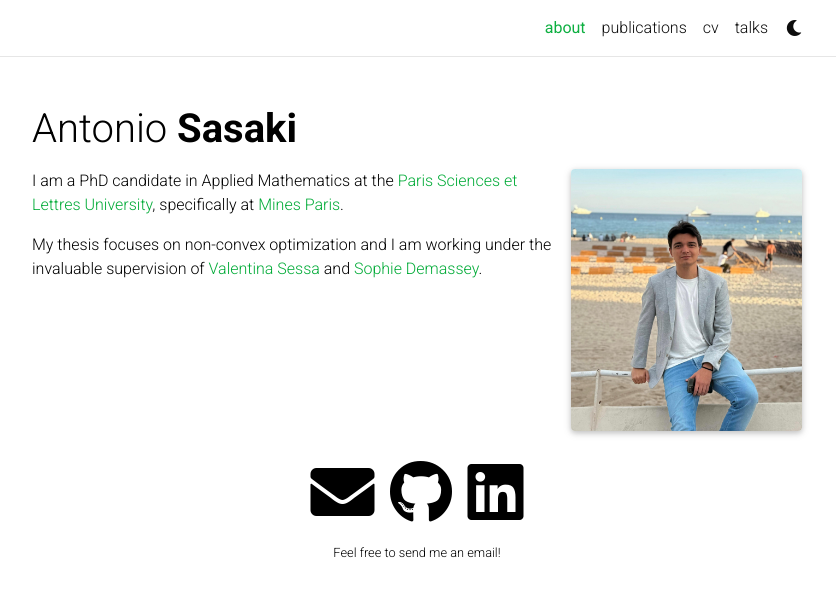
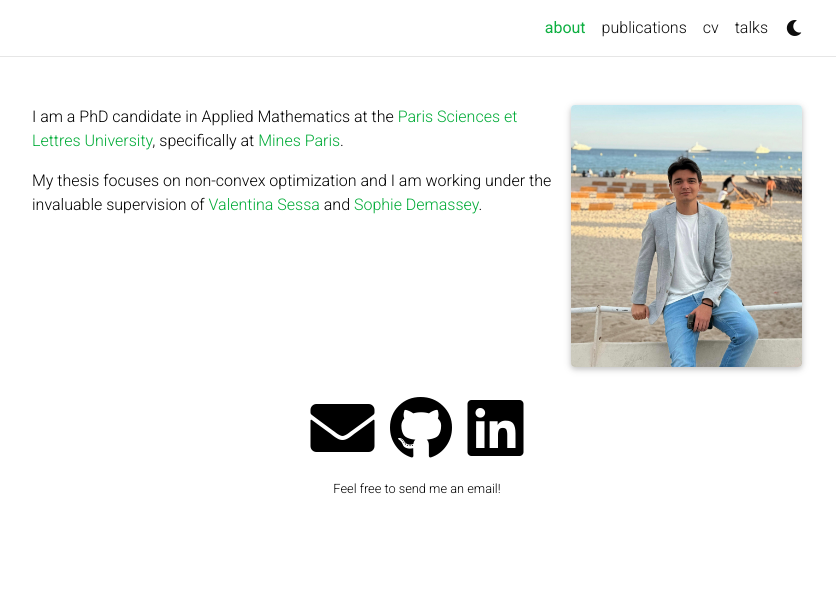
Before and after one commit to antoniosasaki/antoniosasaki.github.io, a Jekyll site: the page built from _pages/about.md, in a window 1280 px wide. Shown: the top 597 px of the page, without its empty margins (223-1059 px from the left). Built offline with Jekyll 4.4.1, drawn with Linux system fonts in a browser that asks for light colours; full-size pictures stand in for the smaller copies a plugin makes; comment, search, counter and statistics services are not loaded; a style sheet for code colours, icons or effects is not loaded.

Commit message:
Refactor about.html layout structure and content

```diff
--- a/_layouts/about.html
+++ b/_layouts/about.html
@@ -1,20 +1,9 @@
 ---
 layout: default
 ---
+<!-- about.html -->
 
-<!-- about.html -->
 <div class="post">
-        <header class="post-header">
-          <h1 class="post-title">
-            {% if site.title == "blank" -%}
-            {{ site.first_name }}{% if site.middle_name != "" %} {{ site.middle_name }}{% endif %} <span class="font-weight-bold">{{ site.last_name }}</span>
-        {%- else -%}
-          {{ site.title }}
-        {%- endif %}
-            </h1>
-          <p class="desc">{{ page.subtitle }}</p>
-        </header>
-
   <article>
     {% if page.profile -%}
       <div class="profile float-{%- if page.profile.align == 'left' -%}left{%- else -%}right{%- endif -%}">
@@ -32,6 +21,7 @@ layout: default
             class=profile_image_class
             alt=page.profile.image -%}
         {% endif -%}
+
         {%- if page.profile.address %}
           <div class="address">
             {{ page.profile.address }}
@@ -48,10 +38,12 @@ layout: default
       <!-- News -->
       {%- include news.html %}
     {%- endif %}
+
     {% if page.selected_papers -%}
       <!-- Selected papers -->
       {%- include selected_papers.html %}
     {%- endif %}
+
     {%- if page.social %}
       <!-- Social -->
       <div class="social">
@@ -62,9 +54,7 @@ layout: default
         <div class="contact-note">
           {{ site.contact_note }}
         </div>
-
       </div>
     {%- endif %}
   </article>
-
 </div>
```
Lines whose indentation alone changed are shown as unchanged.
